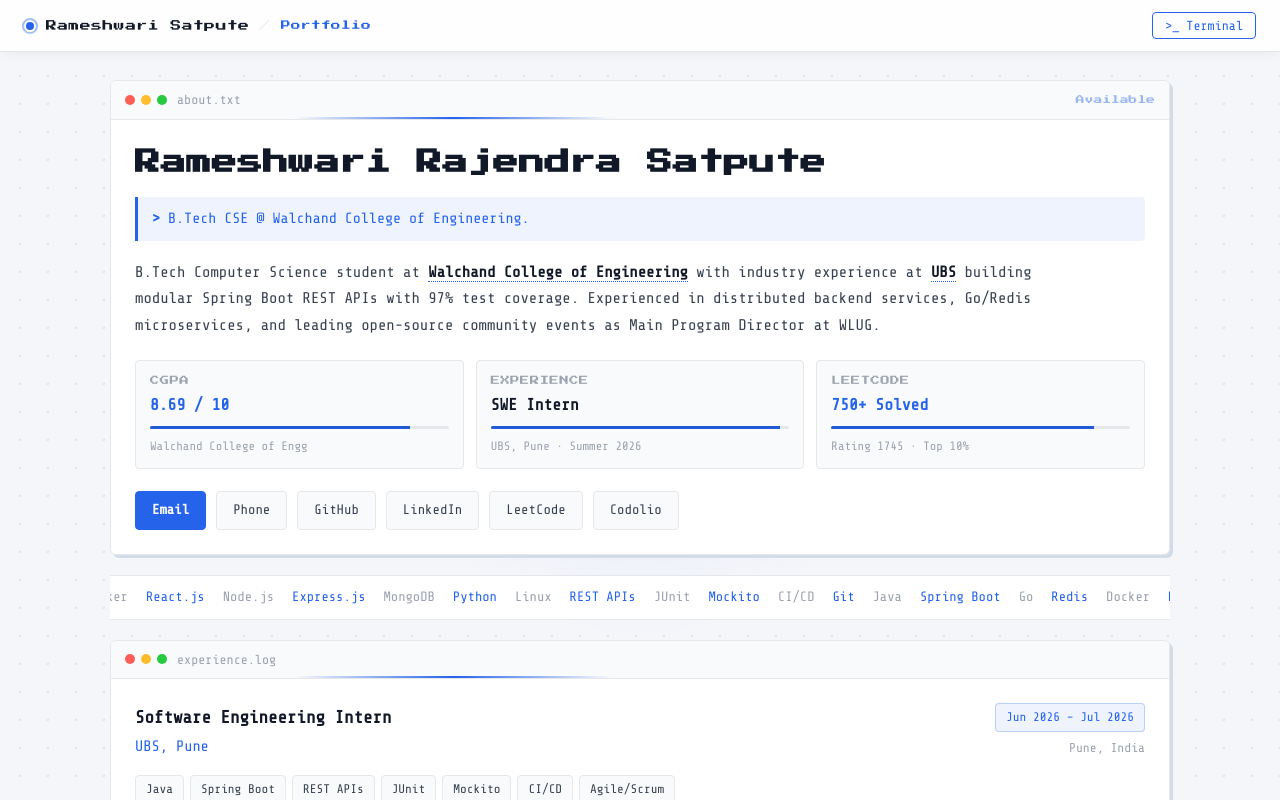
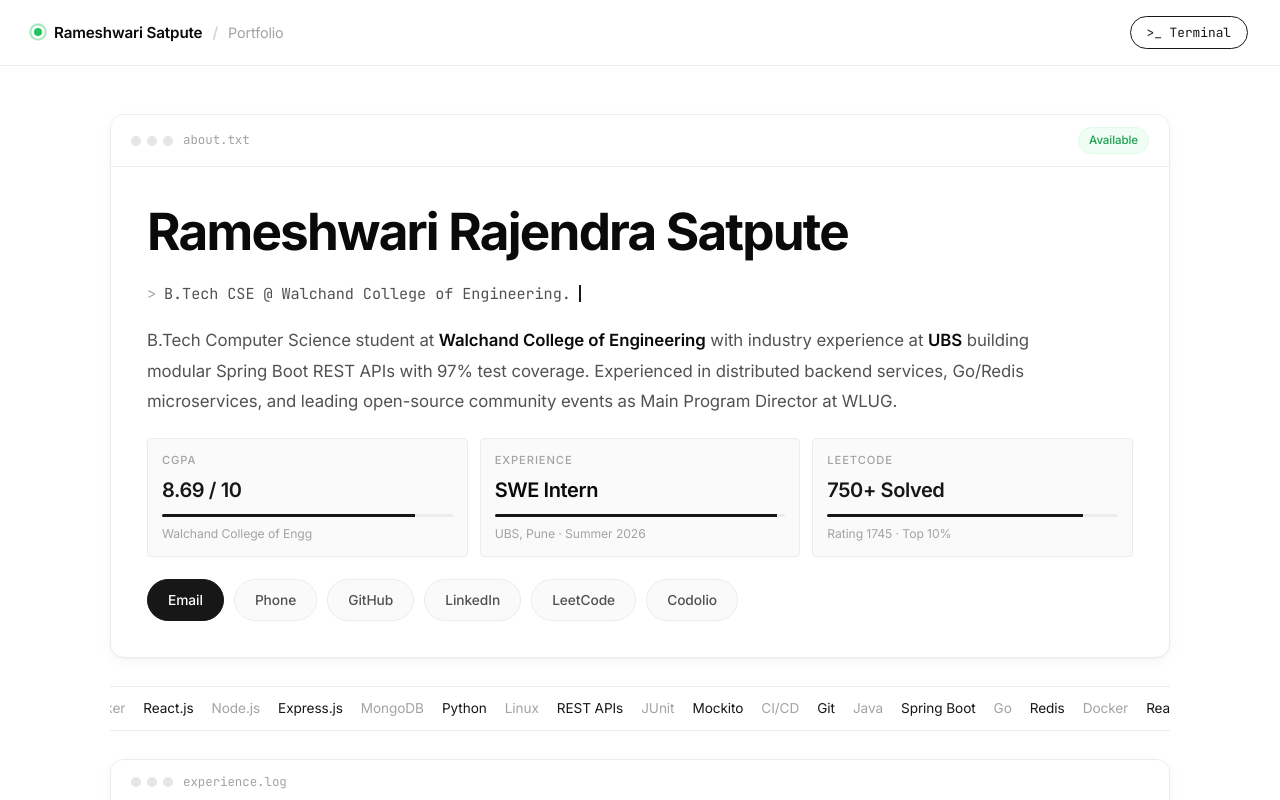
Before and after one commit to RameshwariS/Portfolio, a React (Vite) app: page / in a window 1280 px wide. Shown: the top 800 px of the page. Built offline with nearby package versions, Linux system fonts and the light colour scheme.

Commit message:
Restyle UI to minimal white aesthetic
Co-Authored-By: Rameshwari Satpute <shrutisatpute1112@gmail.com>

```diff
--- a/index.html
+++ b/index.html
@@ -8,7 +8,7 @@
     <link rel="preconnect" href="https://fonts.googleapis.com" />
     <link rel="preconnect" href="https://fonts.gstatic.com" crossorigin />
     <link
-      href="https://fonts.googleapis.com/css2?family=Press+Start+2P&family=Share+Tech+Mono&family=Space+Grotesk:wght@500;700&family=VT323&display=swap"
+      href="https://fonts.googleapis.com/css2?family=Inter:wght@400;500;600;700&family=JetBrains+Mono:wght@400;500&display=swap"
       rel="stylesheet"
     />
     <title>Rameshwari Satpute // [RETRO_OS v2.6] Portfolio</title>
--- a/src/App.jsx
+++ b/src/App.jsx
@@ -506,7 +506,7 @@ function App() {
                   <a href={profileLinks.github} target="_blank" rel="noreferrer" className="text-link">@RameshwariS</a>
                 </div>
                 <div className="chart-wrap">
-                  <img src="https://ghchart.rshah.org/2563eb/RameshwariS" alt="GitHub Contributions" className="chart-img" loading="lazy" />
+                  <img src="https://ghchart.rshah.org/404040/RameshwariS" alt="GitHub Contributions" className="chart-img" loading="lazy" />
                 </div>
               </div>
               <div className="heatmap-card">
@@ -515,7 +515,7 @@ function App() {
                   <a href={profileLinks.leetcode} target="_blank" rel="noreferrer" className="text-link">@shrutisatpute1112</a>
                 </div>
                 <div className="chart-wrap">
-                  <img src="https://leetcard.jacoblin.cool/shrutisatpute1112?theme=light&font=Share%20Tech%20Mono&ext=heatmap" alt="LeetCode Heatmap" className="chart-img" loading="lazy" />
+                  <img src="https://leetcard.jacoblin.cool/shrutisatpute1112?theme=light&font=Inter&ext=heatmap" alt="LeetCode Heatmap" className="chart-img" loading="lazy" />
                 </div>
               </div>
             </div>
--- a/src/style.css
+++ b/src/style.css
@@ -1,19 +1,22 @@
 /* WHITE AESTHETIC PORTFOLIO */
 
 :root {
-  --bg: #f5f6fa;
+  --bg: #ffffff;
   --surface: #ffffff;
-  --surface-alt: #f9fafb;
-  --border: #e5e7eb;
-  --border-hi: #2563eb;
-  --text: #374151;
-  --text-muted: #9ca3af;
-  --text-strong: #111827;
-  --accent: #2563eb;
-  --accent-light: rgba(37,99,235,0.08);
-  --accent-glow: rgba(37,99,235,0.15);
-  --shadow-px: 3px 3px 0 #d1dce8;
-  --shadow-hover: 0 8px 24px rgba(37,99,235,0.12);
+  --surface-alt: #fafafa;
+  --border: #ececec;
+  --border-hi: #d4d4d4;
+  --text: #525252;
+  --text-muted: #a3a3a3;
+  --text-strong: #0a0a0a;
+  --accent: #171717;
+  --accent-light: rgba(0,0,0,0.035);
+  --accent-glow: rgba(0,0,0,0.06);
+  --shadow-px: 0 1px 2px rgba(0,0,0,0.03), 0 4px 16px rgba(0,0,0,0.035);
+  --shadow-hover: 0 10px 30px rgba(0,0,0,0.07);
+  --radius: 14px;
+  --font-sans: 'Inter', system-ui, -apple-system, 'Segoe UI', sans-serif;
+  --font-mono: 'JetBrains Mono', ui-monospace, monospace;
   --mx: 50%;
   --my: 50%;
 }
@@ -23,7 +26,7 @@
 body {
   background: var(--bg);
   color: var(--text);
-  font-family: 'Share Tech Mono', monospace;
+  font-family: var(--font-sans);
   font-size: 15px;
   line-height: 1.65;
   overflow-x: hidden;
@@ -95,7 +98,7 @@ a{color:inherit;text-decoration:none}
 
 .nav-brand {
   display:flex;align-items:center;gap:10px;
-  font-family:'Press Start 2P',monospace;font-size:0.68rem;
+  font-family:var(--font-sans);font-size:0.68rem;
   color:var(--text-strong);letter-spacing:0.04em;
 }
 
@@ -117,7 +120,7 @@ a{color:inherit;text-decoration:none}
 
 .nav-btn {
   background:transparent;border:1px solid var(--border);color:var(--text);
-  font-family:'Share Tech Mono',monospace;font-size:0.82rem;
+  font-family:var(--font-sans);font-size:0.82rem;
   padding:5px 12px;border-radius:4px;cursor:pointer;
   transition:all 0.18s ease;
 }
@@ -135,7 +138,7 @@ a{color:inherit;text-decoration:none}
 /* Cards */
 .card {
   background:var(--surface);border:1px solid var(--border);
-  border-radius:6px;box-shadow:var(--shadow-px);overflow:hidden;
+  border-radius:var(--radius);box-shadow:var(--shadow-px);overflow:hidden;
   transition:border-color 0.22s,box-shadow 0.22s,transform 0.22s;
 }
 .card:hover{border-color:var(--border-hi);box-shadow:var(--shadow-hover);transform:translateY(-2px)}
@@ -159,10 +162,10 @@ a{color:inherit;text-decoration:none}
 .dot-y{background:#ffbd2e}
 .dot-g{background:#27c93f}
 
-.card-bar-title{font-family:'Share Tech Mono',monospace;font-size:0.82rem;color:var(--text-muted);flex:1}
+.card-bar-title{font-family:var(--font-sans);font-size:0.82rem;color:var(--text-muted);flex:1}
 
 .bar-badge{
-  font-family:'Press Start 2P',monospace;font-size:0.55rem;
+  font-family:var(--font-sans);font-size:0.55rem;
   color:var(--accent);animation:pulse 2.5s ease-in-out infinite;
 }
 @keyframes pulse{0%,100%{opacity:1}50%{opacity:0.45}}
@@ -171,7 +174,7 @@ a{color:inherit;text-decoration:none}
 
 /* Hero */
 .hero-name {
-  font-family:'Press Start 2P',monospace;
+  font-family:var(--font-sans);
   font-size:clamp(1rem,2.4vw,1.6rem);
   color:var(--text-strong);line-height:1.45;margin-bottom:16px;
   transition:color 0.2s;
@@ -203,7 +206,7 @@ a{color:inherit;text-decoration:none}
   transition:border-color 0.2s,transform 0.2s,box-shadow 0.2s;
 }
 .metric-card:hover{border-color:var(--accent);transform:translateY(-2px);box-shadow:0 4px 16px var(--accent-glow)}
-.metric-label{font-family:'Press Start 2P',monospace;font-size:0.58rem;color:var(--text-muted);letter-spacing:0.06em}
+.metric-label{font-family:var(--font-sans);font-size:0.58rem;color:var(--text-muted);letter-spacing:0.06em}
 .metric-value{font-size:1.02rem;color:var(--text-strong)}
 .metric-value.hi{color:var(--accent)}
 .metric-bar{height:3px;background:var(--border);border-radius:2px;overflow:hidden;margin:3px 0}
@@ -219,13 +222,13 @@ a{color:inherit;text-decoration:none}
   display:inline-flex;align-items:center;text-decoration:none;
   background:var(--surface-alt);border:1px solid var(--border);
   color:var(--text);padding:7px 16px;
-  font-family:'Share Tech Mono',monospace;font-size:0.86rem;
+  font-family:var(--font-sans);font-size:0.86rem;
   border-radius:4px;cursor:pointer;transition:all 0.18s ease;
 }
 .btn:hover{border-color:var(--accent);color:var(--accent);transform:translateY(-2px);box-shadow:0 4px 12px var(--accent-glow)}
 .btn:active{transform:translateY(1px)}
 .btn-primary{background:var(--accent);color:#fff;border-color:var(--accent);font-weight:bold}
-.btn-primary:hover{background:#1d4ed8;border-color:#1d4ed8;color:#fff;box-shadow:0 4px 14px rgba(37,99,235,0.3)}
+.btn-primary:hover{background:#404040;border-color:#404040;color:#fff;box-shadow:0 4px 14px rgba(0,0,0,0.18)}
 .btn-sm{font-size:0.78rem;padding:4px 10px}
 
 .text-link{color:var(--accent);font-size:0.82rem;display:inline-block;margin-top:4px;transition:transform 0.18s,color 0.18s}
@@ -240,10 +243,10 @@ a{color:inherit;text-decoration:none}
 /* Section headers */
 .exp-header{display:flex;justify-content:space-between;align-items:flex-start;flex-wrap:wrap;gap:10px;margin-bottom:16px}
 .exp-meta{display:flex;flex-direction:column;align-items:flex-end;gap:6px}
-.sec-title{font-size:1.1rem;font-family:'Share Tech Mono',monospace;font-weight:bold;color:var(--text-strong);margin-bottom:2px}
+.sec-title{font-size:1.1rem;font-family:var(--font-sans);font-weight:bold;color:var(--text-strong);margin-bottom:2px}
 .sec-company{font-size:0.95rem;color:var(--accent);font-weight:normal}
-.badge{background:var(--accent-light);border:1px solid rgba(37,99,235,0.25);color:var(--accent);padding:3px 10px;font-size:0.78rem;border-radius:4px}
-.badge-hi{background:rgba(37,99,235,0.15);color:var(--accent);font-weight:bold}
+.badge{background:var(--accent-light);border:1px solid rgba(0,0,0,0.08);color:var(--accent);padding:3px 10px;font-size:0.78rem;border-radius:4px}
+.badge-hi{background:rgba(0,0,0,0.06);color:var(--accent);font-weight:bold}
 .meta-loc{font-size:0.8rem;color:var(--text-muted)}
 
 /* Tags */
@@ -260,33 +263,33 @@ a{color:inherit;text-decoration:none}
 
 /* Projects */
 .tab-group{display:flex;gap:6px;margin-left:auto}
-.tab{background:transparent;border:1px solid var(--border);color:var(--text-muted);font-family:'Share Tech Mono',monospace;font-size:0.74rem;padding:3px 10px;border-radius:4px;cursor:pointer;transition:all 0.18s}
+.tab{background:transparent;border:1px solid var(--border);color:var(--text-muted);font-family:var(--font-sans);font-size:0.74rem;padding:3px 10px;border-radius:4px;cursor:pointer;transition:all 0.18s}
 .tab-active{background:var(--accent);color:#fff;border-color:var(--accent);font-weight:bold}
 
 .proj-grid{display:grid;grid-template-columns:repeat(auto-fit,minmax(300px,1fr));gap:18px}
-.proj-card{background:var(--surface-alt);border:1px solid var(--border);border-radius:4px;padding:18px;display:flex;flex-direction:column;position:relative;overflow:hidden;transition:border-color 0.22s,transform 0.22s,box-shadow 0.22s}
+.proj-card{background:var(--surface-alt);border:1px solid var(--border);border-radius:10px;padding:18px;display:flex;flex-direction:column;position:relative;overflow:hidden;transition:border-color 0.22s,transform 0.22s,box-shadow 0.22s}
 .proj-card:hover{border-color:var(--accent);transform:translateY(-3px);box-shadow:0 8px 24px var(--accent-glow)}
-.beam{position:absolute;top:0;left:-100%;width:45%;height:100%;background:linear-gradient(90deg,transparent,rgba(37,99,235,0.08),transparent);pointer-events:none;transition:transform 0.65s ease}
+.beam{position:absolute;top:0;left:-100%;width:45%;height:100%;background:linear-gradient(90deg,transparent,rgba(0,0,0,0.03),transparent);pointer-events:none;transition:transform 0.65s ease}
 .proj-card:hover .beam{transform:translateX(450%)}
 .proj-top{display:flex;justify-content:space-between;align-items:flex-start;gap:8px;margin-bottom:4px}
 .proj-name{font-size:1rem;font-weight:bold;color:var(--text-strong)}
-.small-badge{font-size:0.66rem;background:var(--accent-light);border:1px solid rgba(37,99,235,0.25);color:var(--accent);padding:2px 7px;border-radius:3px;white-space:nowrap}
+.small-badge{font-size:0.66rem;background:var(--accent-light);border:1px solid rgba(0,0,0,0.08);color:var(--accent);padding:2px 7px;border-radius:3px;white-space:nowrap}
 .proj-stack{font-size:0.8rem;color:var(--text-muted);margin-bottom:12px}
 .proj-links{display:flex;gap:8px;margin-bottom:14px}
 .proj-bullets{border-top:1px dashed var(--border);padding-top:12px}
 
 /* Skills */
 .skills-grid{display:grid;grid-template-columns:repeat(auto-fit,minmax(230px,1fr));gap:14px}
-.skill-group{background:var(--surface-alt);border:1px solid var(--border);border-radius:4px;padding:14px;transition:border-color 0.2s,transform 0.2s}
+.skill-group{background:var(--surface-alt);border:1px solid var(--border);border-radius:10px;padding:14px;transition:border-color 0.2s,transform 0.2s}
 .skill-group:hover{border-color:var(--accent);transform:translateY(-2px)}
 .skill-title{font-size:0.84rem;color:var(--text-strong);margin-bottom:10px;padding-bottom:6px;border-bottom:1px solid var(--border)}
 
 /* Heatmaps */
 .heatmap-row{display:grid;grid-template-columns:repeat(auto-fit,minmax(300px,1fr));gap:16px}
-.heatmap-card{background:var(--surface-alt);border:1px solid var(--border);border-radius:4px;padding:12px;transition:border-color 0.2s}
+.heatmap-card{background:var(--surface-alt);border:1px solid var(--border);border-radius:10px;padding:12px;transition:border-color 0.2s}
 .heatmap-card:hover{border-color:var(--accent)}
 .heatmap-title{display:flex;justify-content:space-between;align-items:center;font-size:0.84rem;color:var(--text-strong);margin-bottom:10px}
-.chart-wrap{background:var(--surface-alt);border:1px solid var(--border);border-radius:4px;padding:8px;display:flex;justify-content:center;overflow-x:auto}
+.chart-wrap{background:var(--surface-alt);border:1px solid var(--border);border-radius:10px;padding:8px;display:flex;justify-content:center;overflow-x:auto}
 .chart-img{width:100%;height:auto;min-height:100px;transition:transform 0.3s}
 .chart-wrap:hover .chart-img{transform:scale(1.01)}
 
@@ -298,7 +301,7 @@ a{color:inherit;text-decoration:none}
 /* Contact */
 .contact-sub{font-size:0.91rem;color:var(--text-muted);margin:4px 0 18px}
 .contact-grid{display:grid;grid-template-columns:repeat(auto-fit,minmax(210px,1fr));gap:12px;margin-bottom:24px}
-.contact-card{background:var(--surface-alt);border:1px solid var(--border);border-radius:4px;padding:14px 16px;display:flex;flex-direction:column;gap:3px;text-decoration:none;transition:all 0.18s ease}
+.contact-card{background:var(--surface-alt);border:1px solid var(--border);border-radius:10px;padding:14px 16px;display:flex;flex-direction:column;gap:3px;text-decoration:none;transition:all 0.18s ease}
 .contact-card:hover{border-color:var(--accent);transform:translateY(-2px);box-shadow:0 4px 14px var(--accent-glow)}
 .contact-type{font-size:0.7rem;color:var(--text-muted);text-transform:uppercase;letter-spacing:0.06em}
 .contact-val{font-size:0.88rem;color:var(--accent)}
@@ -307,7 +310,7 @@ a{color:inherit;text-decoration:none}
 /* CLI Modal */
 .modal-backdrop{position:fixed;inset:0;background:rgba(17,24,39,0.35);backdrop-filter:blur(6px);z-index:1000;display:flex;align-items:center;justify-content:center;padding:16px;animation:fadeIn 0.18s ease}
 @keyframes fadeIn{from{opacity:0}to{opacity:1}}
-.modal-win{background:var(--surface);border:1px solid var(--accent);border-radius:6px;box-shadow:0 12px 40px rgba(37,99,235,0.15),var(--shadow-px);width:min(740px,94vw);max-height:78vh;display:flex;flex-direction:column;overflow:hidden;animation:popIn 0.2s cubic-bezier(0.16,1,0.3,1)}
+.modal-win{background:var(--surface);border:1px solid var(--accent);border-radius:var(--radius);box-shadow:0 12px 40px rgba(0,0,0,0.06),var(--shadow-px);width:min(740px,94vw);max-height:78vh;display:flex;flex-direction:column;overflow:hidden;animation:popIn 0.2s cubic-bezier(0.16,1,0.3,1)}
 @keyframes popIn{from{transform:scale(0.93);opacity:0}to{transform:scale(1);opacity:1}}
 .close-x{background:transparent;border:none;color:var(--text-muted);font-size:1rem;cursor:pointer;margin-left:auto;padding:0 4px}
 .close-x:hover{color:#ef4444}
@@ -321,6 +324,48 @@ a{color:inherit;text-decoration:none}
 /* Reveals */
 .reveal{opacity:0;transform:translateY(16px);transition:opacity 0.55s cubic-bezier(0.16,1,0.3,1),transform 0.55s cubic-bezier(0.16,1,0.3,1)}
 .reveal.in-view{opacity:1;transform:translateY(0)}
+
+/* White aesthetic refinements */
+body{-webkit-font-smoothing:antialiased;letter-spacing:-0.005em}
+.bg-grid,.bg-glow,.particles-layer{display:none}
+.top-nav{background:rgba(255,255,255,0.8);box-shadow:none;padding:16px 32px}
+.nav-brand{font-size:0.95rem;font-weight:600;letter-spacing:-0.01em}
+.brand-role{font-size:0.9rem;font-weight:400;color:var(--text-muted)}
+.brand-sep{color:var(--border-hi)}
+.live-dot{background:#22c55e}.live-ring{border-color:#22c55e}
+.nav-btn{border-radius:999px;padding:7px 16px;font-family:var(--font-mono);font-size:0.8rem}
+.main-content{gap:28px;margin:48px auto 96px}
+.card:hover{transform:none}
+.card-bar{background:var(--surface);padding:12px 20px}
+.card-bar::after{display:none}
+.dot-r,.dot-y,.dot-g{background:#e5e5e5}
+.card-bar-title{font-family:var(--font-mono);font-size:0.78rem}
+.bar-badge{font-size:0.72rem;font-weight:500;color:#16a34a;background:#f0fdf4;border:1px solid #dcfce7;padding:3px 10px;border-radius:999px;animation:none}
+.card-body{padding:36px}
+.hero-name{font-size:clamp(2rem,4.5vw,3.2rem);font-weight:700;letter-spacing:-0.035em;line-height:1.1;margin-bottom:20px}
+.hero-name:hover{animation:none;color:var(--text-strong)}
+.typing-wrap{background:transparent;border-left:none;padding:0;color:var(--text);font-family:var(--font-mono);font-size:0.95rem;min-height:28px}
+.typing-gt{color:var(--text-muted);font-weight:400}
+.caret{width:2px}
+.hero-summary{font-size:1.05rem;line-height:1.8}
+.hero-summary strong{border-bottom:none;font-weight:600}
+.metric-label{font-size:0.7rem;font-weight:500;text-transform:uppercase;letter-spacing:0.08em}
+.metric-value{font-size:1.25rem;font-weight:600;letter-spacing:-0.02em}
+.metric-fill{animation:none}
+.btn,.tag,.badge,.small-badge,.tab{border-radius:999px}
+.btn{padding:9px 20px;font-weight:500}
+.btn-primary{font-weight:500}
+.sec-title{font-size:1.35rem;font-weight:600;letter-spacing:-0.02em}
+.sec-company{color:var(--text)}
+.badge,.small-badge,.tag{font-weight:500}
+.proj-name{font-weight:600;letter-spacing:-0.01em}
+.proj-stack,.cli-body,.cli-input{font-family:var(--font-mono)}
+.bullet-list li::before{content:'';width:5px;height:5px;border-radius:50%;background:var(--border-hi);top:0.6em}
+.bullet-list li:hover::before{transform:none;background:var(--accent)}
+.ticker{background:transparent;border-color:var(--border)}
+.contact-val{color:var(--text-strong);font-weight:500}
+.modal-win{border-color:var(--border);box-shadow:0 24px 60px rgba(0,0,0,0.12)}
+.modal-backdrop{background:rgba(255,255,255,0.6)}
 
 /* Responsive */
 @media(max-width:768px){
```
